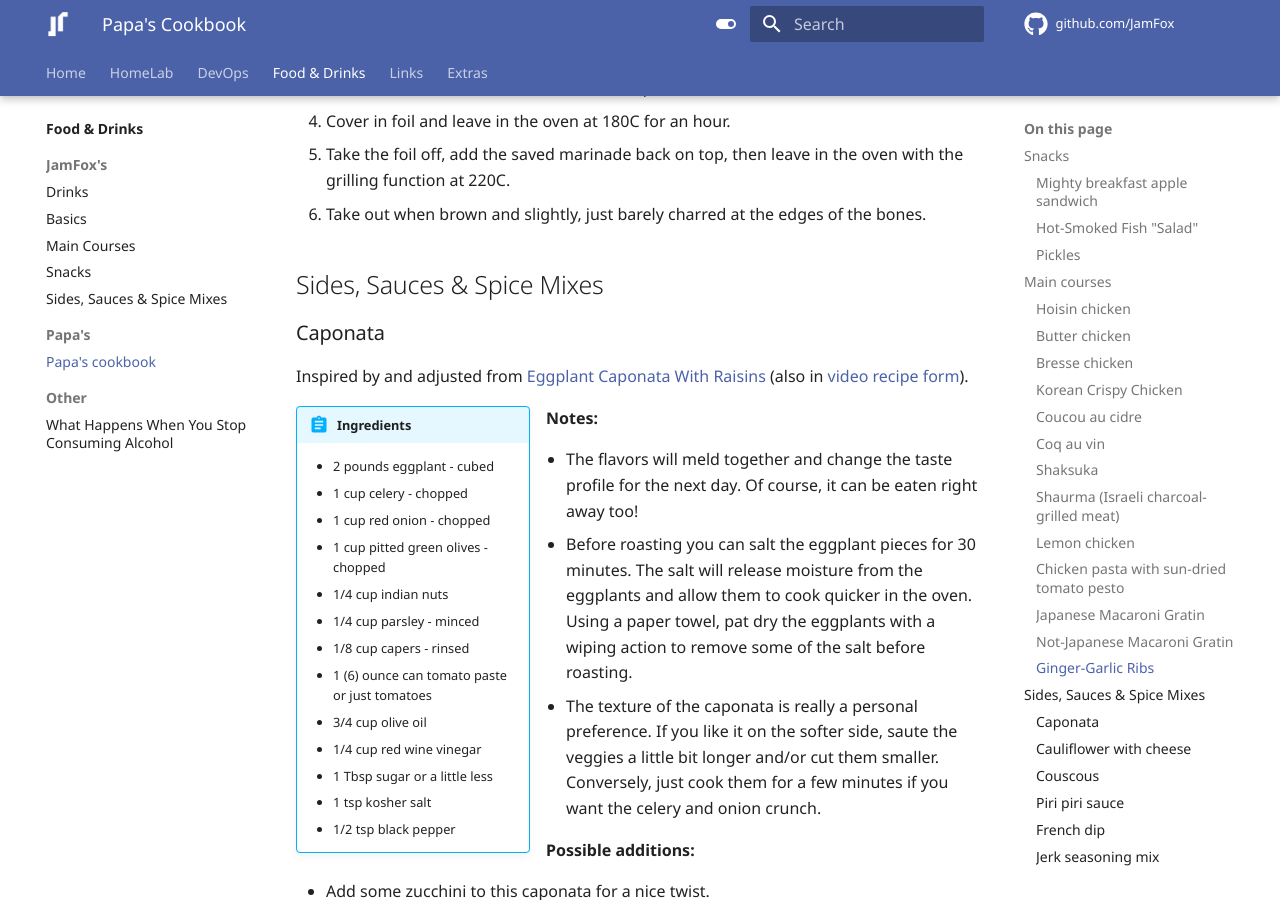
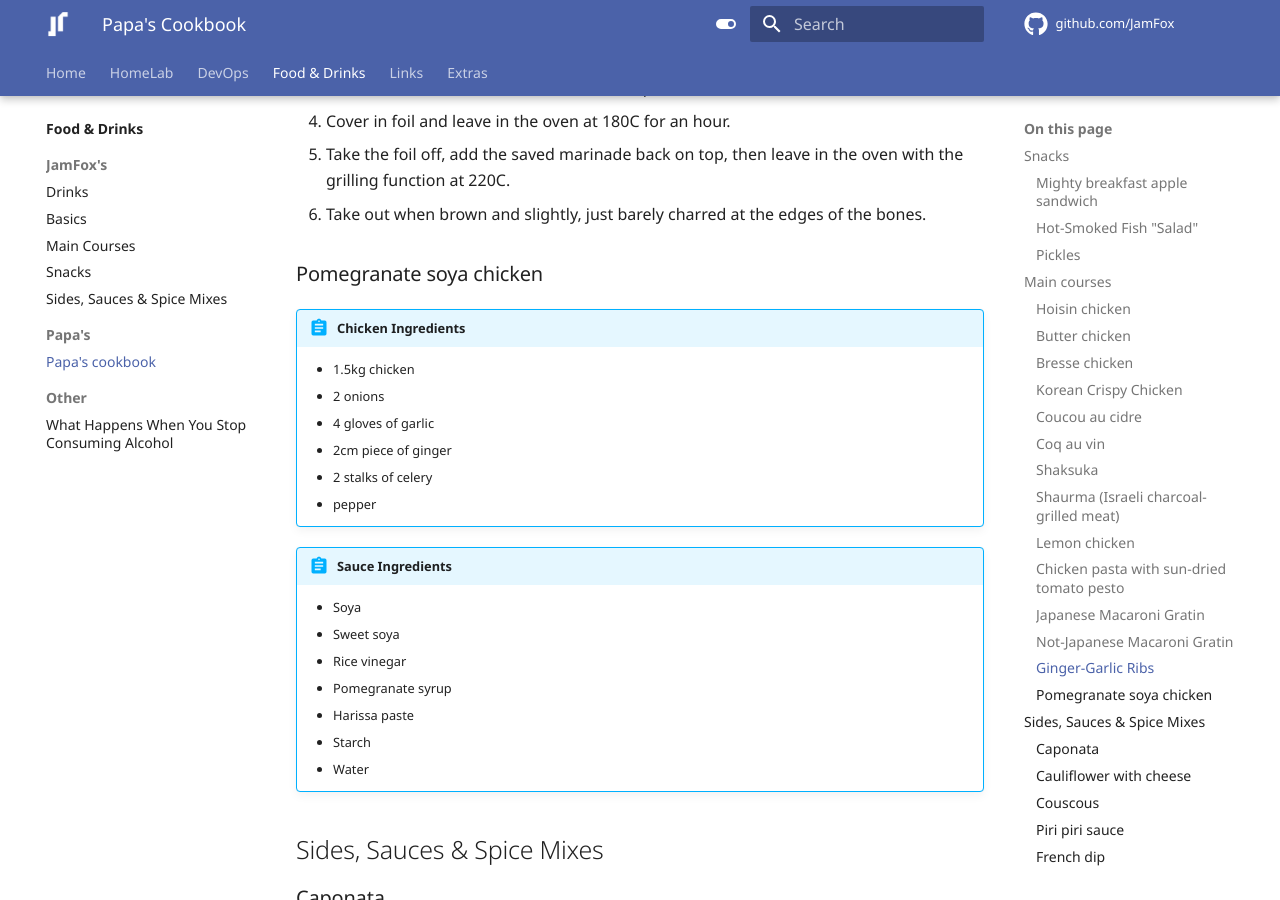
Before and after one commit to JamFox/docs.jamfox.dev, an MkDocs documentation site: the page built from docs/content/food/papacookbook.md, in a window 1280 px wide and 900 px high, scrolled down 8855 px. Built offline with MkDocs 1.6.1 and Material for MkDocs 9.7.7, drawn with Linux system fonts in a browser that asks for light colours; comment, search, counter and statistics services are not loaded.

Commit message:
add pomegrante soya chiken

```diff
--- a/docs/content/food/papacookbook.md
+++ b/docs/content/food/papacookbook.md
@@ -305,6 +305,25 @@ Loosely inspired by [Just One Cookbook's Macaroni Gratin](https://www.justonecoo
 5. Take the foil off, add the saved marinade back on top, then leave in the oven with the grilling function at 220C.
 6. Take out when brown and slightly, just barely charred at the edges of the bones.
 
+### Pomegranate soya chicken
+
+!!! abstract "Chicken Ingredients"
+    - 1.5kg chicken
+    - 2 onions
+    - 4 gloves of garlic
+    - 2cm piece of ginger
+    - 2 stalks of celery
+    - pepper
+
+!!! abstract "Sauce Ingredients"
+    - Soya
+    - Sweet soya
+    - Rice vinegar
+    - Pomegranate syrup
+    - Harissa paste
+    - Starch
+    - Water
+
 ## Sides, Sauces & Spice Mixes
 
 ### Caponata
```
